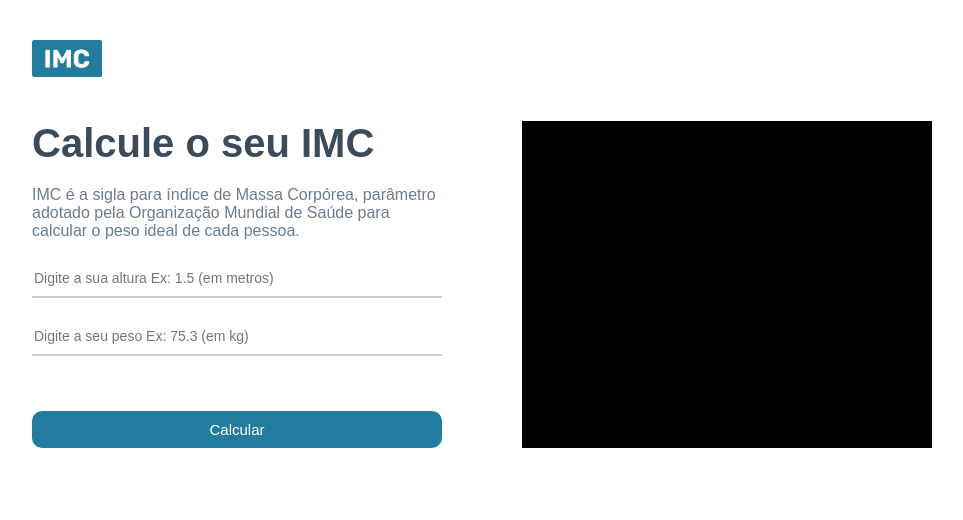
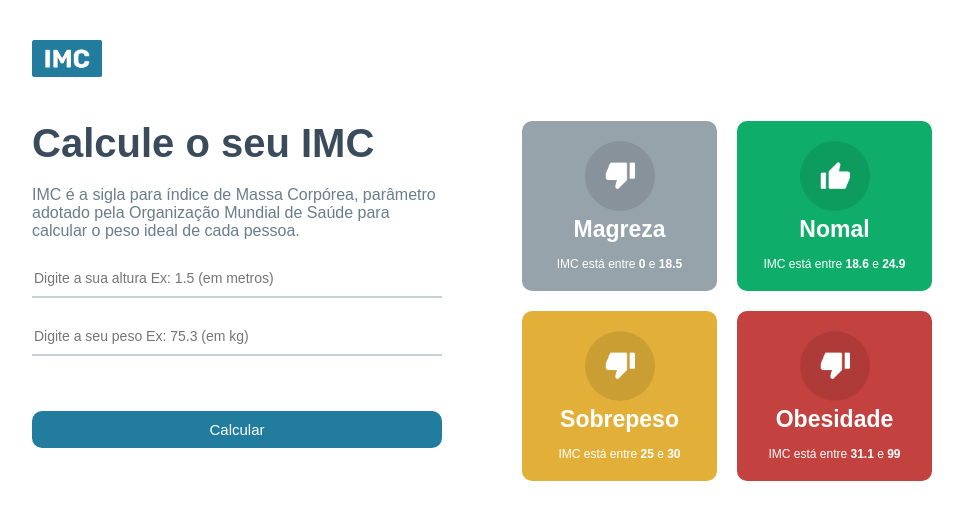
Before and after one commit to Igormarims/IMC-React, a React (Vite) app: page / in a window 1280 px wide. Shown: the top 520 px of the page, without its empty margins (158-1121 px from the left). Built offline with nearby package versions, Linux system fonts and the light colour scheme.

Commit message:
gridInfo end Helpers

```diff
--- a/src/App.module.css
+++ b/src/App.module.css
@@ -60,5 +60,14 @@
 
  .container .rightSide {
    flex: 1;
-   background-color: black;
+   display: flex;
+   /* background-color: black; */
  }
+
+ .rightSide .grid {
+   flex: 1;
+   display: grid;
+   grid-template-columns: repeat(2, 1fr);
+   gap: 20px;
+
+ }
--- a/src/App.tsx
+++ b/src/App.tsx
@@ -2,6 +2,8 @@
 import { useState } from 'react';
 import styles from './App.module.css';
 import LOGO from './assets/powered.png'
+import { calculateImc, levels } from './helpers/imc'
+import  GridItem  from './components/GridItem/GridItem.component'
 
 function App() {
   const [heightField, setHeightField] = useState<number>(0);
@@ -44,7 +46,11 @@ function App() {
             <button onClick={handleCalculateButton}>Calcular</button>
         </div>
         <div className={styles.rightSide}>
-          ...
+           <div className={styles.grid}>
+                {levels.map((itens, key)=>
+                  <GridItem key={key} item={itens}/>
+                ) }
+           </div>
         </div>
      </div>
     </div>
--- /dev/null
+++ b/src/components/GridItem/GridItem.component.tsx
@@ -0,0 +1,31 @@
+
+
+import { Level } from '../../helpers/imc'
+import styles from './GridItem.module.css'
+import upImage from '../../assets/up.png'
+import downImage from '../../assets/down.png'
+
+type Props = {
+     item: Level
+}
+
+
+const GridItem = ({item}: Props)=> {
+     return(
+          <div className={styles.main} style={{ backgroundColor:item.color}}>
+             <div className={styles.gridIcon}>
+               {/* {item.icon === 'up' &&  <img src={upImage} alt="imagem Up" width={30} /> } */}
+               <img src={item.icon === 'down'? downImage : upImage} alt="imagem Down" width={30} />
+             </div>
+             <div className={styles.gridTitle}>{item.title}</div>
+             <div className={styles.gridInfo}>
+               <>
+                IMC está entre <strong>{item.imc[0]}</strong> e <strong>{item.imc[1]}</strong>
+               </>
+             </div>
+          </div>
+
+         )
+}
+
+export default GridItem;
--- /dev/null
+++ b/src/components/GridItem/GridItem.module.css
@@ -0,0 +1,32 @@
+.main {
+    flex: 1;
+    color: #fff;
+    border-radius: 10px;
+    display: flex;
+    justify-content: center;
+    align-items: center;
+    flex-direction: column;
+    padding: 20px;
+}
+
+.gridIcon {
+  width: 70px;
+  height: 70px;
+  border-radius: 50%;
+  background-color: rgba(0, 0, 0, .1);
+  display: flex;
+  justify-content: center;
+  align-items: center;
+}
+
+.gridTitle {
+    font-size: 23px;
+    font-weight: bold;
+    margin-top: 5px;
+}
+
+
+.gridInfo {
+  font-size: 12px;
+  margin-top: 14px;
+}
--- /dev/null
+++ b/src/helpers/imc.ts
@@ -0,0 +1,29 @@
+
+export type Level = {
+    title: string
+    color: string
+    icon: 'down' | 'up'
+    imc: number[]
+    yourImc?: number
+}
+
+ export const levels: Level[] = [
+    {title: 'Magreza', color: '#96A3AB', icon: 'down', imc:[0, 18.5] },
+    {title: 'Nomal', color: '#0EAD69', icon: 'up', imc:[18.6, 24.9] },
+    {title: 'Sobrepeso', color: '#E2B039', icon: 'down', imc:[25, 30] },
+    {title: 'Obesidade', color: '#C3423F', icon: 'down', imc:[31.1, 99] }
+ ]
+
+
+ export const calculateImc  =  (height: number, weight: number): Level | null => {
+   let imc =   weight / (height * height)
+
+        for(let i in levels) {
+         if(imc >= levels[i].imc[0] && imc <= levels[i].imc[1]){
+                 levels[i].yourImc = imc
+                return levels[i];
+         }
+     }
+
+     return null;
+ }
```
